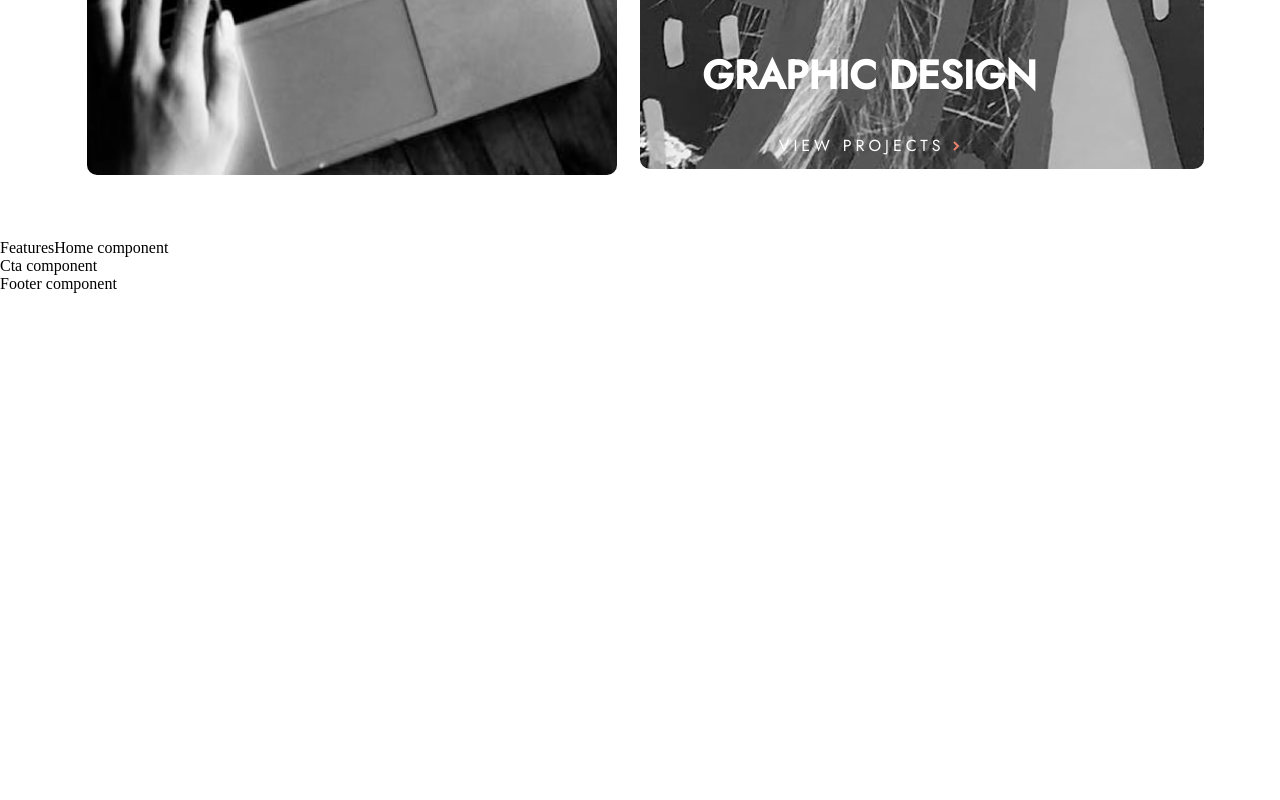
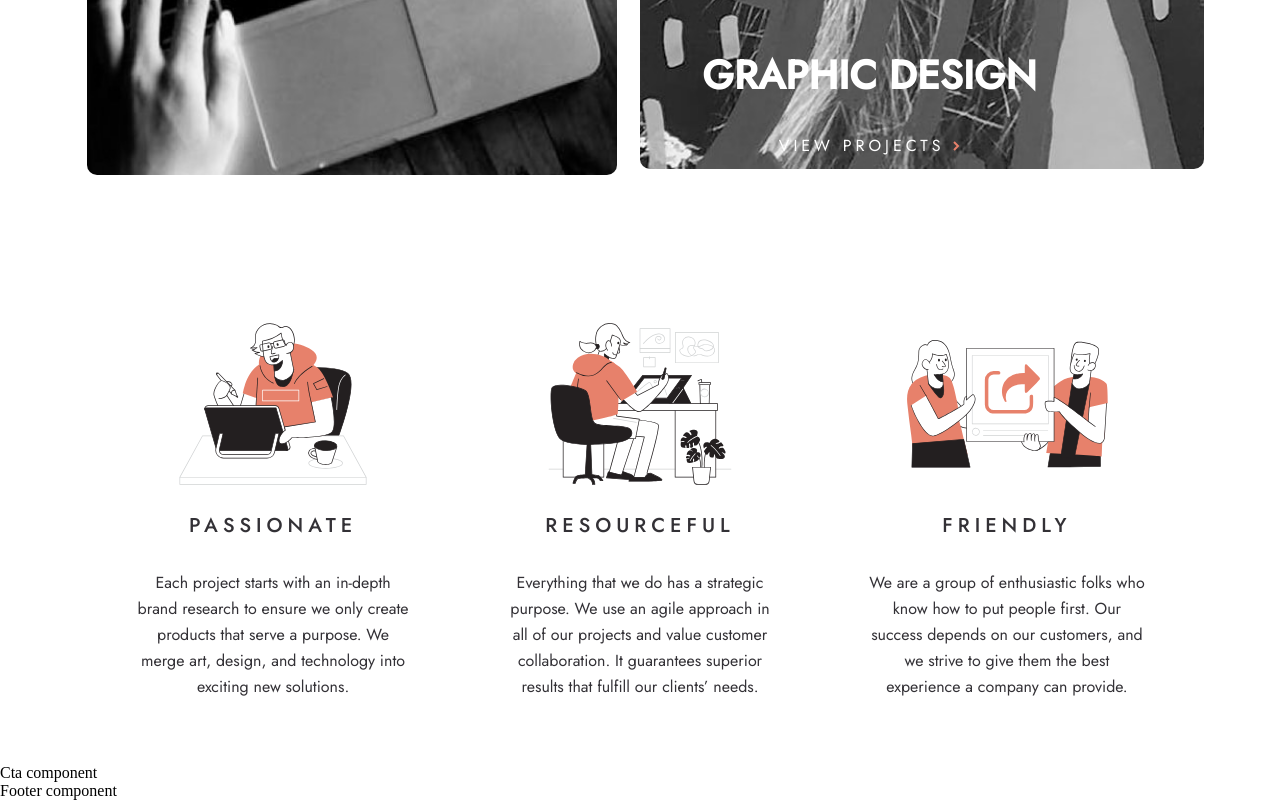
Before and after one commit to clf94-dev/designo-react, a React (Create React App) app: page / in a window 1280 px wide. Shown: the part 1394-2194 px from the top of the page. Before the commit the page ends 1704 px from the top, so only its background shows below. Built offline with nearby package versions, Linux system fonts and the light colour scheme.

Commit message:
added FeaturesHome component

```diff
--- a/src/components/FeaturesHome.jsx
+++ b/src/components/FeaturesHome.jsx
@@ -1,8 +1,28 @@
+import { Grid } from '@material-ui/core';
 import React from 'react'
+import {FeaturesHomeInfo} from './FeaturesHomeInfo.js'
+import PassionateD from './assets/home/desktop/illustration-passionate.svg'
+import ResourcefulD from './assets/home/desktop/illustration-resourceful.svg'
+import FriendlyD from './assets/home/desktop/illustration-friendly.svg'
 
 function FeaturesHome(){
+    const ImgD = [PassionateD, ResourcefulD, FriendlyD];
     return(
-        <div>FeaturesHome component</div>
+        <div>
+            <Grid container direction="row" className="features-cont">
+                {FeaturesHomeInfo.map(item => {
+                    return(
+                        <Grid item xs={12} sm={4} className="feat-col">
+                            <img src={ImgD[item.index]} alt={item.title}/>
+                            <h3>{item.title}</h3>
+                            <p>{item.text}</p>
+
+                        </Grid>
+
+                    );
+                })}
+            </Grid>
+        </div>
     )
 }
 export default FeaturesHome;
--- /dev/null
+++ b/src/components/FeaturesHomeInfo.js
@@ -0,0 +1,16 @@
+export const FeaturesHomeInfo = [{
+        index: 0,
+        title: 'PASSIONATE',
+        text: 'Each project starts with an in-depth brand research to ensure we only create products that serve a purpose. We merge art, design, and technology into exciting new solutions.'
+    },
+    {
+        index: 1,
+        title: 'RESOURCEFUL',
+        text: 'Everything that we do has a strategic purpose. We use an agile approach in all of our projects and value customer collaboration. It guarantees superior results that fulfill our clients’ needs.'
+    },
+    {
+        index: 2,
+        title: 'FRIENDLY',
+        text: ' We are a group of enthusiastic folks who know how to put people first. Our success depends on our customers, and we strive to give them the best experience a company can provide.'
+    }
+]
--- a/src/components/styles/App.css
+++ b/src/components/styles/App.css
@@ -335,3 +335,26 @@
   font-size: 16px;
   letter-spacing: 4px;
 }
+
+.features-cont {
+  padding: 5% 7%;
+  text-align: center;
+  font-family: "Jost", sans-serif;
+  color: #333136;
+}
+
+.features-cont .feat-col {
+  padding: 0% 4%;
+}
+
+.features-cont .feat-col h3 {
+  font-size: 20px;
+  font-weight: 500;
+  letter-spacing: 5px;
+  margin-bottom: 30px;
+}
+
+.features-cont .feat-col p {
+  font-size: 16px;
+  line-height: 26px;
+}
--- a/src/components/styles/App.scss
+++ b/src/components/styles/App.scss
@@ -313,3 +313,24 @@
             }
         }
     }
+
+    //----------------------FeaturesHome comp --------------------
+    .features-cont {
+        padding: 5% 7%;
+        text-align: center;
+        font-family: $font-family;
+        color: $dark-grey;
+        .feat-col {
+            padding: 0% 4%;
+            h3 {
+                font-size: $h3;
+                font-weight: 500;
+                letter-spacing: 5px;
+                margin-bottom: 30px;
+            }
+            p {
+                font-size: $body;
+                line-height: 26px;
+            }
+        }
+    }
```
Also changed, not shown: src/components/styles/App.min.css, 1 other file (tests, documents, lock files or other folders).
